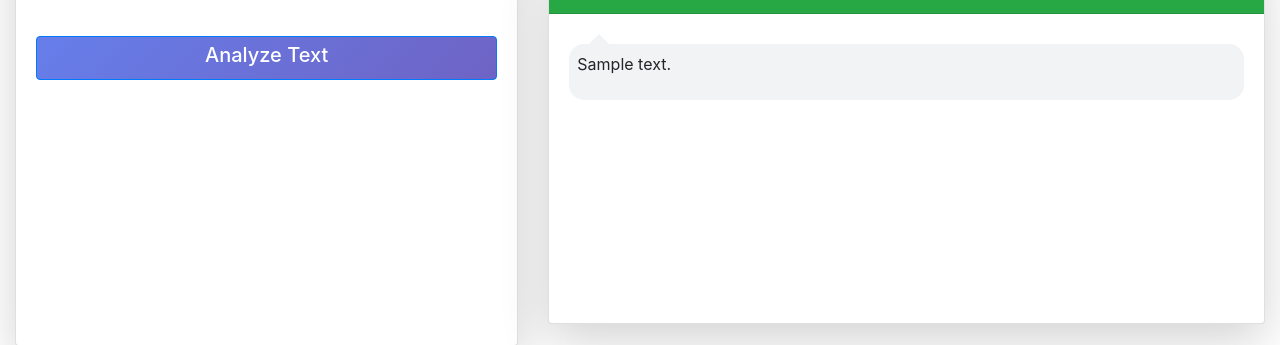
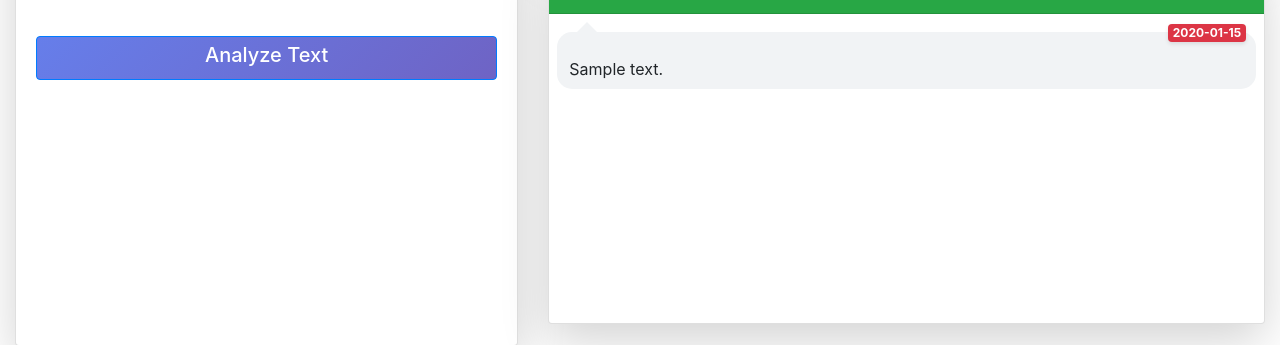
Before and after one commit to isharamaduranga/CI-ML-Project--Sentimental-Analyses-, a Flask app: template templates/index.html in a window 1280 px wide. Shown: the part 438-783 px from the top of the page. Run offline with Flask 3, Linux system fonts and the light colour scheme; the template is opened without the code that fills it: most values are stand-ins (such as "Sample title", 1, 10 or a date in 2020); parts of the project's set-up code (start-up, migrations or seed data) failed here and were passed over.

Commit message:
updated  index.html file and few changes in app.py

```diff
--- a/app.py
+++ b/app.py
@@ -47,7 +47,11 @@ def my_post():
         data["positive"] += 1
 
     # Store the review
-    data["reviews"].insert(0, text)
+    data["reviews"].insert(0, {
+        "text": text,
+        "sentiment": prediction
+    })
+
     return redirect(request.url)  # Reload the page to update UI
 
 
--- a/static/css/main.css
+++ b/static/css/main.css
@@ -96,3 +96,23 @@ body {
 #sentimentChart {
     max-height: 220px;
 }
+
+.sentiment-badge {
+    position: absolute;
+    top: -8px;
+    right: 10px;
+    font-size: 0.5em;
+    padding: 3px 8px;
+    border-radius: 10px;
+    box-shadow: 0 2px 4px rgba(0,0,0,0.1);
+}
+
+.compact-bubble {
+    padding: 25px 12px 8px 12px!important;  /* Added top padding for badge */
+    position: relative;
+}
+
+.review-bubble:hover .sentiment-badge {
+    transform: translateY(-2px);
+    transition: transform 0.2s ease;
+}
--- a/templates/index.html
+++ b/templates/index.html
@@ -79,14 +79,17 @@
                             <div class="card-header bg-success text-white">
                                 <h5 class="mb-0"><i class="mdi mdi-comment-multiple-outline mr-2"></i>Latest Reviews</h5>
                             </div>
-                            <div class="card-body recent-reviews">
-                                {% for review in data.reviews %}
-                                <div class="review-item">
-                                    <div class="review-bubble">
-                                        <p>{{ review }}</p>
+                            <div class="card-body recent-reviews compact-reviews p-2">
+                               {% for review in data.reviews %}
+                                    <div class="review-item mb-2">
+                                        <div class="review-bubble compact-bubble position-relative">
+                                            <span class="sentiment-badge badge text-white {% if review.sentiment == 'positive' %}bg-success{% else %}bg-danger{% endif %}">
+                                                {{ review.sentiment|title }}
+                                            </span>
+                                            <p class="mb-0">{{ review.text }}</p>
+                                        </div>
                                     </div>
-                                </div>
-                                {% endfor %}
+                                    {% endfor %}
                             </div>
                         </div>
                     </div>
```
